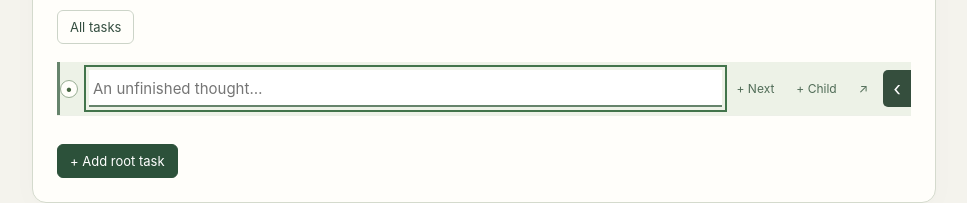
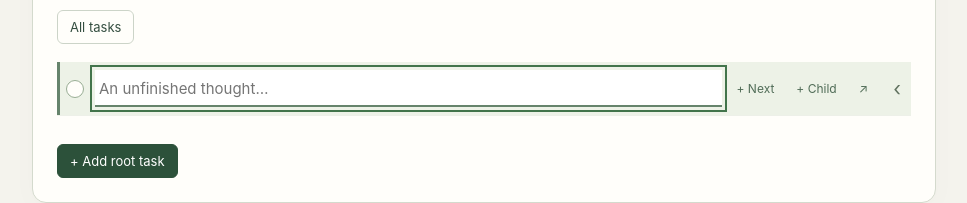
Before and after one commit to Serelive/branchfold, a React (Vite) app: page / in a window 1280 px wide. Both pictures are taken after a click on the button "+ Add root task". Shown: the part 391-594 px from the top of the page, without its empty margins (156-1123 px from the left). Built offline with nearby package versions, Linux system fonts and the light colour scheme.

Commit message:
fix: refine circular node controls and folding response

```diff
--- a/web/App.tsx
+++ b/web/App.tsx
@@ -371,7 +371,7 @@ export default function App() {
         {draggedId && <p className="drag-status" role="status">{drop ? `Drop ${drop.position} ${findNode(forest, drop.id)?.title || 'untitled task'}` : 'Choose a target outside the dragged subtree. Esc cancels.'}</p>}
       </section>
       <p role="status" className={saveError ? 'warning' : 'save-status'}>{saveError ? 'Changes are only in memory: browser storage could not save them. Export JSON before leaving.' : 'Saved in this browser · No account or connection needed'}{notice && ` · ${notice}`}</p>
-      <details className="help"><summary>Keyboard and recovery</summary><p>Click a title to edit, or a row background to select. The left control expands on click, completes on double-click, and moves on drag. The dark right edge slides the row aside to reveal actions; Escape closes them. Arrows navigate visible tasks. Left collapses or selects a parent; Right expands or selects a child. Escape leaves editing, then steps to the parent view. F2 also edits. In navigation, Backspace directly removes the selected subtree; Undo restores it. Delete requests deletion with confirmation for parents. While editing, Backspace removes an empty task; nonempty titles keep normal text behavior. Parents require confirmation.</p><p>Ctrl/Cmd+Z (Shift to redo) applies to outline history in navigation mode. Text fields retain native text undo. Use Tab to navigate controls outside editing; Escape leaves title editing before tabbing away. Buttons and the sliding action tray remain available when shortcuts conflict with your system.</p><p>Undo retains 100 changes in this session. Export important work before closing. Completion applies only to the task itself.</p></details>
+      <details className="help"><summary>Keyboard and recovery</summary><p>Click a title to edit, or a row background to select. The left control expands on click, completes on double-click, and moves on drag. The right-edge arrow slides the row aside to reveal actions; Escape closes them. Arrows navigate visible tasks. Left collapses or selects a parent; Right expands or selects a child. Escape leaves editing, then steps to the parent view. F2 also edits. In navigation, Backspace directly removes the selected subtree; Undo restores it. Delete requests deletion with confirmation for parents. While editing, Backspace removes an empty task; nonempty titles keep normal text behavior. Parents require confirmation.</p><p>Ctrl/Cmd+Z (Shift to redo) applies to outline history in navigation mode. Text fields retain native text undo. Use Tab to navigate controls outside editing; Escape leaves title editing before tabbing away. Buttons and the sliding action tray remain available when shortcuts conflict with your system.</p><p>Undo retains 100 changes in this session. Export important work before closing. Completion applies only to the task itself.</p></details>
     </>}
     <footer>Plans are provisional. Keep them useful.</footer>
   </main>;
--- a/web/NodeControl.tsx
+++ b/web/NodeControl.tsx
@@ -32,7 +32,7 @@ export default function NodeControl({ title, done, expanded, hasChildren, setExp
       timer.current = setTimeout(() => {
         timer.current = null;
         if (!ignoreClick() && hasChildren) setExpanded(!firstExpanded.current);
-      }, 300);
+      }, 150);
     }}
     onDoubleClick={() => {
       clearClick(); if (ignoreClick()) return;
@@ -40,6 +40,9 @@ export default function NodeControl({ title, done, expanded, hasChildren, setExp
       if (hasChildren) setExpanded(firstExpanded.current);
       toggleDone();
     }}>
-    <span className={`task-anchor ${done ? 'checked' : ''}`} aria-hidden="true">{done ? '✓' : hasChildren ? (expanded ? '▾' : '▸') : '•'}</span>
+    <span className={`task-anchor ${hasChildren ? 'parent' : ''} ${!expanded ? 'folded' : ''} ${done ? 'checked' : ''}`} aria-hidden="true">
+      <span className="anchor-inner" />
+      <span className="anchor-check">✓</span>
+    </span>
   </button>;
 }
--- a/web/style.css
+++ b/web/style.css
@@ -17,7 +17,7 @@ button:hover { background: #edf2e7; }
 button:focus-visible, input:focus-visible { outline: 2px solid #42744b; outline-offset: 3px; }
 .primary { background: #2c513a; color: white; border-color: #2c513a; margin-top: 22px; }
 .primary:hover { background: #3c664b; }
-.nodes { --indent: 28px; --anchor-x: 12px; list-style: none; padding: 0; margin: 18px 0 0; }
+.nodes { --indent: 28px; --anchor-x: 18px; list-style: none; padding: 0; margin: 18px 0 0; }
 /* Each sibling group's guide shares the center of its 24px drag anchors. */
 .nodes .nodes { position: relative; margin: 0 0 0 var(--indent); padding: 0; }
 .nodes .nodes::before { content: ''; position: absolute; top: 0; bottom: 6px; left: calc(var(--anchor-x) - 1px); width: 2px; background: #bdcaba; pointer-events: none; }
@@ -51,9 +51,16 @@ nav { padding-top: 16px; font-size: 14px; display: flex; gap: 8px; align-items:
 .title[readonly] { cursor: text; }
 .title:not([readonly]) { background: #fff; box-shadow: inset 0 -2px #66846c; }
 .row-action { border-color: transparent; font-size: 12px; padding: 6px; color: #506c57; }
-.drag-handle { position: relative; z-index: 1; flex: 0 0 24px; width: 24px; height: 28px; border: 0; padding: 0; display: grid; place-items: center; cursor: grab; touch-action: none; border-radius: 50%; }
-.task-anchor { display: grid; place-items: center; width: 18px; height: 18px; border-radius: 50%; background: #fffefa; border: 1px solid #97ac93; color: #466642; font-size: 14px; line-height: 1; pointer-events: none; }
-.task-anchor.checked { background: #42673e; border-color: #42673e; color: white; font-size: 12px; }
+.drag-handle { position: relative; z-index: 1; flex: 0 0 24px; width: 24px; height: 24px; margin-left: 6px; border: 0; padding: 0; display: grid; place-items: center; cursor: grab; touch-action: none; border-radius: 50%; transition: background-color 140ms ease; }
+.drag-handle:hover { background: #dce6d6; }
+.task-anchor { position: relative; display: grid; place-items: center; width: 18px; height: 18px; border-radius: 50%; background: #fffefa; border: 1px solid #97ac93; color: white; pointer-events: none; transition: border-color 140ms ease, border-width 140ms ease, background-color 140ms ease; }
+.task-anchor.parent.folded { border-width: 3px; border-color: #577450; }
+.anchor-inner { position: absolute; width: 10px; height: 10px; border: 1px solid #97ac93; border-radius: 50%; opacity: 0; transform: scale(.6); transition: opacity 140ms ease, transform 140ms ease; }
+.task-anchor.parent .anchor-inner { opacity: 1; transform: scale(1); }
+.anchor-check { position: absolute; font-size: 12px; line-height: 1; opacity: 0; transform: scale(.6); transition: opacity 140ms ease, transform 140ms ease; }
+.task-anchor.checked { background: #42673e; border-color: #42673e; }
+.task-anchor.checked .anchor-inner { opacity: 0; transform: scale(.6); }
+.task-anchor.checked .anchor-check { opacity: 1; transform: scale(1); }
 .drag-handle:hover .task-anchor { border-color: #2c513a; }
 .drag-handle:active { cursor: grabbing; }
 .dragging { opacity: .45; }
@@ -75,10 +82,10 @@ nav button[aria-current] { font-weight: 700; border-color: #66846c; }
 .row-shell > .node { width: 100%; background-color: transparent; z-index: 1; transition: transform 180ms ease; }
 .row-shell > .node.active { background-color: #edf2e7; }
 .row-shell.revealed > .node { background-color: #fffefa; transform: translateX(calc(-1 * var(--reveal-width))); }
-.actions-trigger { align-self: stretch; flex: 0 0 28px; border: 0; border-radius: 5px 0 0 5px; background: #354e3d; color: white; font-size: 20px; padding: 0; }
-.actions-trigger:hover { background: #243c2b; }
+.actions-trigger { align-self: stretch; flex: 0 0 28px; border: 0; border-radius: 5px 0 0 5px; background: transparent; color: #60725f; font-size: 20px; padding: 0; }
+.actions-trigger:hover { background: transparent; color: #253b32; }
 .action-panel { position: absolute; z-index: 0; right: 0; top: 0; bottom: 0; width: var(--reveal-width); display: flex; align-items: center; gap: 5px; padding: 5px; background: #e0e8db; overflow-x: auto; visibility: hidden; }
 .row-shell.revealed .action-panel { visibility: visible; }
 .action-panel button { flex-shrink: 0; padding: 7px 6px; background: #fffefa; }
 .action-panel select { flex: 1 0 90px; min-width: 0; max-width: 160px; padding: 7px 3px; font: inherit; font-size: 12px; }
-@media (prefers-reduced-motion: reduce) { .row-shell > .node { transition: none; } }
+@media (prefers-reduced-motion: reduce) { .row-shell > .node, .drag-handle, .task-anchor, .anchor-inner, .anchor-check { transition: none; } }
```
Also changed, not shown: 2 other files (tests, documents, lock files or other folders).
